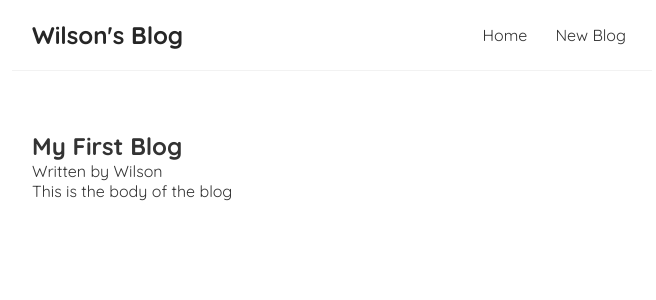
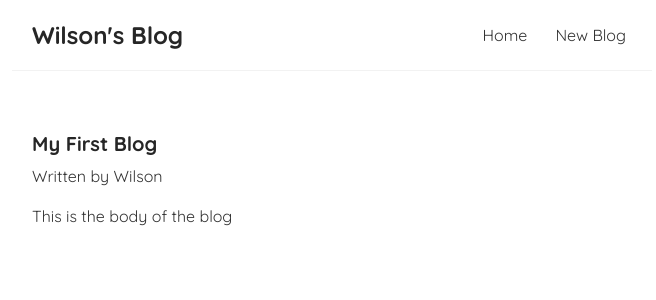
Before and after one commit to wingsown/blog, a React (Create React App) app: page /blogs/1 in a window 1280 px wide. Shown: the top 300 px of the page, without its empty margins (308-964 px from the left). Built offline with nearby package versions, Linux system fonts and the light colour scheme; data requests are answered from the project's data file.

Commit message:
blog details styles

```diff
--- a/src/index.css
+++ b/src/index.css
@@ -55,3 +55,24 @@
 .blog-preview a {
   text-decoration: none;
 }
+
+
+/* Blog details */
+.blog-details h2 {
+  font-size: 20px;
+  color: #262626;
+  margin-bottom: 10px;
+}
+
+.blog-details div {
+  margin: 20px 0;
+}
+
+.blog-details button {
+  background: #262626;
+  color: #fff;
+  border: 0;
+  padding: 8px;
+  border-radius: 8px;
+  cursor: pointer;
+}
```
